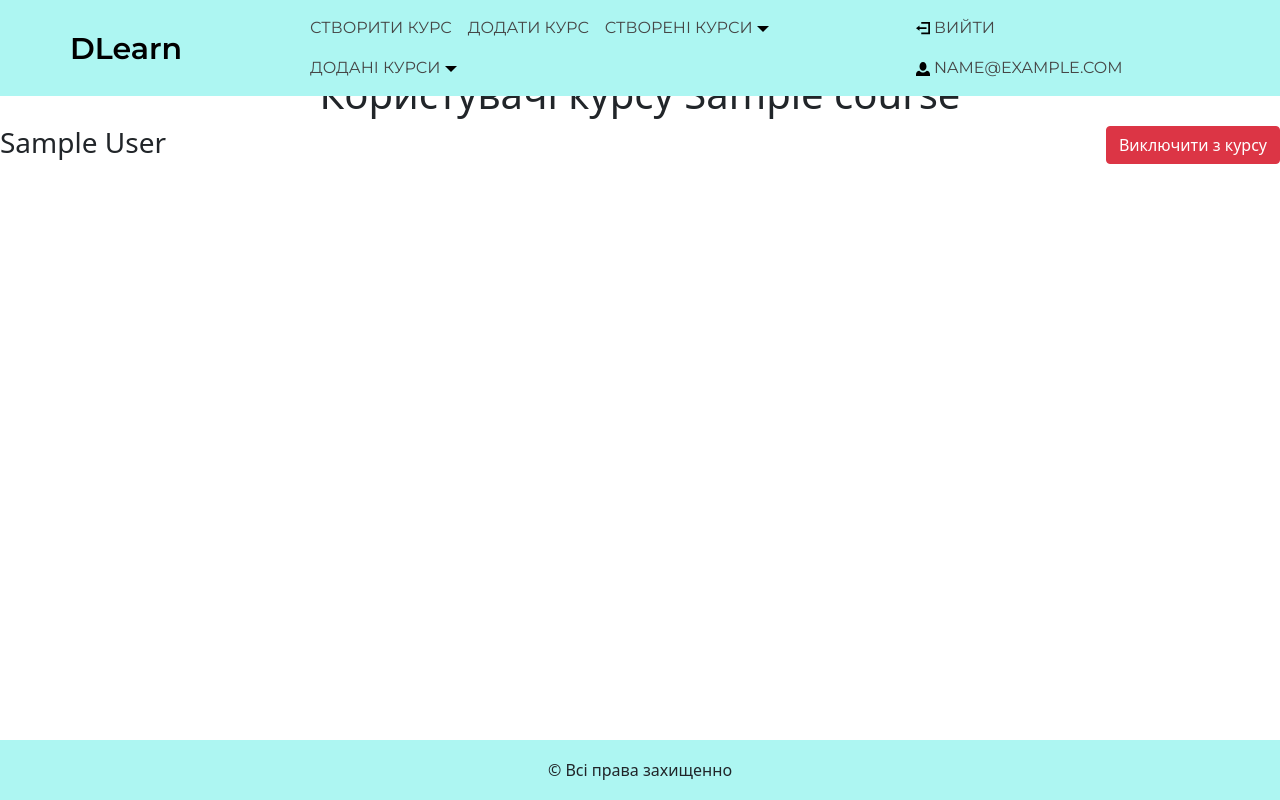
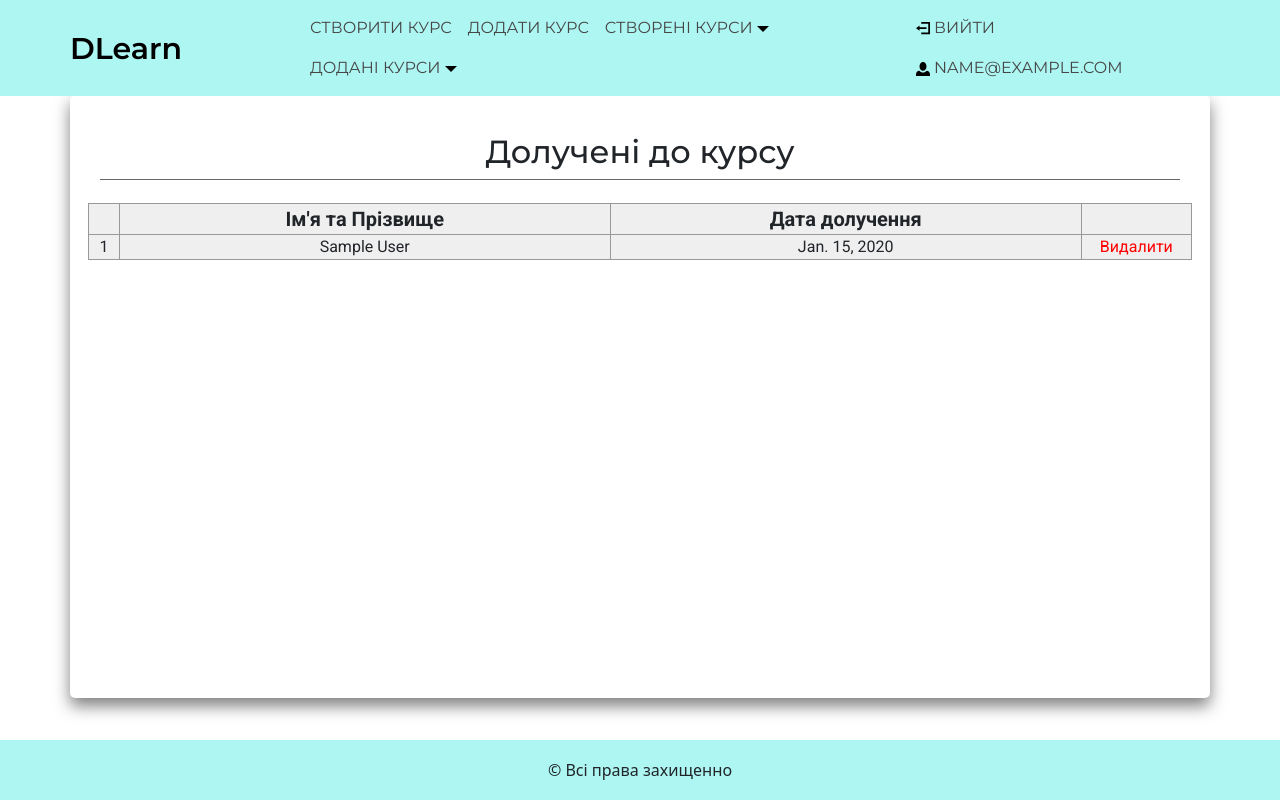
Before and after one commit to xKuroiUsagix/DLearn, a Django app: page /course/1/users/ in a window 1280 px wide. Run offline with Django 3.2, Linux system fonts and the light colour scheme; a user stored in the database is signed in; tables that the repository leaves empty hold one stand-in row (values such as "Sample post"); some libraries are stand-ins or nearby versions.

Commit message:
feat(course): add styles to course users list
Course Users page now have a table which contains user full name and date joined at, also there is ability to kick each user from course

```diff
--- a/course/static/course/style.css
+++ b/course/static/course/style.css
@@ -245,3 +245,66 @@ button {
 .timespan-div {
     padding-top: 4px;
 }
+
+/* course users */
+.users-container {
+    box-shadow: 0 8px 16px 0 rgb(0, 0, 0, 0.5);
+    border-radius: 5px;
+    min-height: 90%;
+    margin-top: 25px;
+    padding: 18px 30px;
+    font-family: 'Roboto', sans-serif;
+}
+
+.course-users-header {
+    font-family: 'Montserrat', sans-serif;
+    margin-top: 20px;
+}
+
+.course-users-header::after {
+    content: "";
+    display: block;
+    height: 1px;
+    background-color: rgba(0, 0, 0, 0.6);
+    margin-top: 8px;
+    margin-bottom: 15px;
+}
+
+.users-table {
+    border: 1px solid rgb(153, 153, 153);
+    background-color: rgb(239, 239, 239);
+    border-radius: 5px;
+    border-collapse:collapse;
+}
+
+.users-table .table-row:hover {
+    background-color: #cef0fa;
+}
+
+.users-table td, th {
+    border: 1px solid rgb(153, 153, 153);
+}
+
+.users-table th {
+    font-size: 20px;
+    border: 1px solid rgb(153, 153, 153);
+}
+
+.button-data {
+    width: 10%;
+}
+
+.delete-user-btn {
+    color: red;
+    background-color: rgb(239, 239, 239, 0);
+    border: none;
+}
+
+.delete-user-btn:hover {
+    color: rgb(139, 46, 46);
+    text-decoration: underline;
+}
+
+.empty-row {
+    color:rgb(0, 0, 0, 0);
+}
--- a/course/templates/course/course_users.html
+++ b/course/templates/course/course_users.html
@@ -1,27 +1,42 @@
 {% extends 'homepage/_base.html' %}
+{% load static %}
+
+{% block styles %}
+    <link rel="stylesheet" href="{% static 'course/style.css' %}">
+{% endblock styles %}
 
 {% block content %}
-<div class="text-center">
-    <h1 class="course-header">Користувачі курсу {{ course.name }}</h1>
+
+<div class="container users-container">
+    <div class="row">
+        <h2 class="course-users-header text-center">Долучені до курсу</h2>
+    </div>
+    <div class="row text-center">
+        <table class="users-table">
+            <tr class="headers-row">
+                <th></th>
+                <th>Ім'я та Прізвище</th>
+                <th>Дата долучення</th>
+            </tr>
+            {% for user_course in users_course %}
+                <tr class="table-row">
+                    <td>{{ forloop.counter }}</td>
+                    <td class="table-username">{{ user_course.user.first_name }} {{ user_course.user.last_name }}</td>
+                    <td class="table-date">{{ user_course.joined_at.date }}</td>
+                    <td class="button-data">
+                        <form action="{% url 'course:kick_user' course.id user_course.user.id %}"></form>
+                        <input type="submit" class="delete-user-btn" value="Видалити">
+                    </td>
+                </tr>
+            {% empty %}
+                <tr class="empty-row">
+                    <td>_</td>
+                    <td>_</td>
+                    <td>_</td>
+                </tr>
+            {% endfor %}
+        </table>
+    </div>
 </div>
 
-{% if users %}
-<div class="task-div">
-    <div class="row task">
-        {% for user in users %}
-            <div class="col-8">
-                <h3>{{ user.first_name }} {{ user.last_name }}</h3>
-            </div>
-            <div class="col-4">
-                <form action="{% url 'course:kick_user' course.id user.id %}" method="POST">
-                {% csrf_token %}
-                    <input type="submit" class="btn btn-danger course-button" style="float: right" value="Виключити з курсу">
-                </form>
-            </div>
-        {% endfor %}
-    </div>
-</div>
-{% else %}
-<h3>Поки ніхто не долучився</h3>
-{% endif %}
 {% endblock content %}
--- a/course/views.py
+++ b/course/views.py
@@ -139,7 +139,7 @@ class CourseDetailView(View):
             return HttpResponseForbidden()
 
         course.delete()
-        return redirect('/course/my-courses/')
+        return redirect('/')
 
 
 class CourseUpdateView(View):
@@ -209,15 +209,9 @@ class UserCourseView(View):
 
     def get(self, request, course_id):
         course = get_object_or_404(Course, id=course_id)
-        users_course = UserCourse.objects.filter(course=course)
-        users = []
-
-        for user_course in users_course:
-            users.append(user_course.user)
-
         context = {
             'course': course,
-            'users': users
+            'users_course': UserCourse.objects.filter(course=course)
         }
 
         return render(request, self.template_name, context)
--- a/homepage/templates/homepage/_base.html
+++ b/homepage/templates/homepage/_base.html
@@ -86,7 +86,6 @@
                     {% endif %}
                 </ul>
             </div>
-
         </div>
     </nav>
 
```
Also changed, not shown: quiz/templates/quiz/create.html (line endings or trailing spaces).
